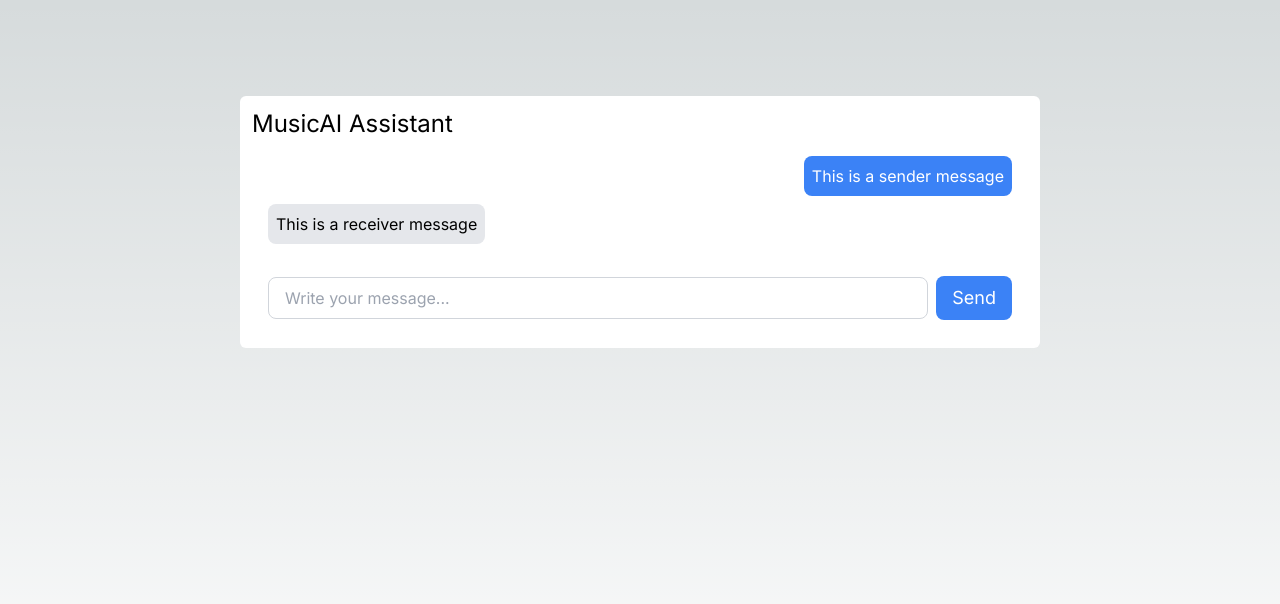
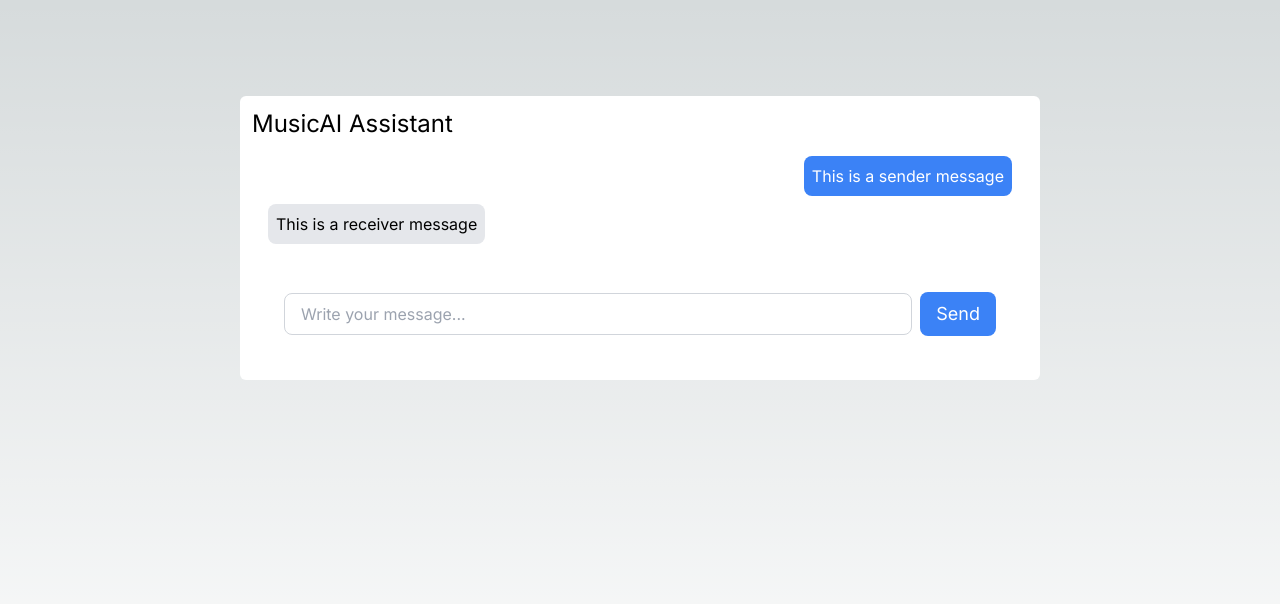
Before and after one commit to MakaChikava/musicAI_assistant, a Next.js app in the folder music_assistant/: page / in a window 1280 px wide. Shown: the top 604 px of the page. Built offline with nearby package versions, Linux system fonts and the light colour scheme.

Commit message:
added form to chatcomponent & integrated handlers from vercel ai sdk

```diff
--- a/music_assistant/components/chatComponent.tsx
+++ b/music_assistant/components/chatComponent.tsx
@@ -1,6 +1,13 @@
 "use client"
+import { useChat } from "ai/react";
 
 export default function chatComponent() {
+    // Vercel AI SDK (ai package) useChat()
+    // useChat -> handles messages for us, user input, handling user submits, etc.
+    const { input, handleInputChange, handleSubmit, isLoading, messages } = useChat()
+    // messages -> [user asks question, gpt-4 response, user asks again, gpt responds]
+    console.log(messages)
+    console.log(input)
     return (
 <div>
 
@@ -18,14 +25,21 @@ export default function chatComponent() {
 </div>
 </div>
 
+    {/* Input section */}
         <div className="p-4 flex items-center">
+            <form className="p-4 w-full flex items-center" onSubmit={handleSubmit}>
                 <input
                     type="text"
                     placeholder="Write your message..."
                     className="border border-gray-300 rounded-lg px-4 py-2 w-full"
+                    value={input}
+                    onChange={handleInputChange}
                     />
                 <button className="ml-2 bg-blue-500 text-white text-lg px-4 py-2 rounded-lg hover:bg-blue-300">Send</button>
+            </form>
         </div>
+
+
 </div>
 
 );
```
Lines whose indentation alone changed are shown as unchanged.
